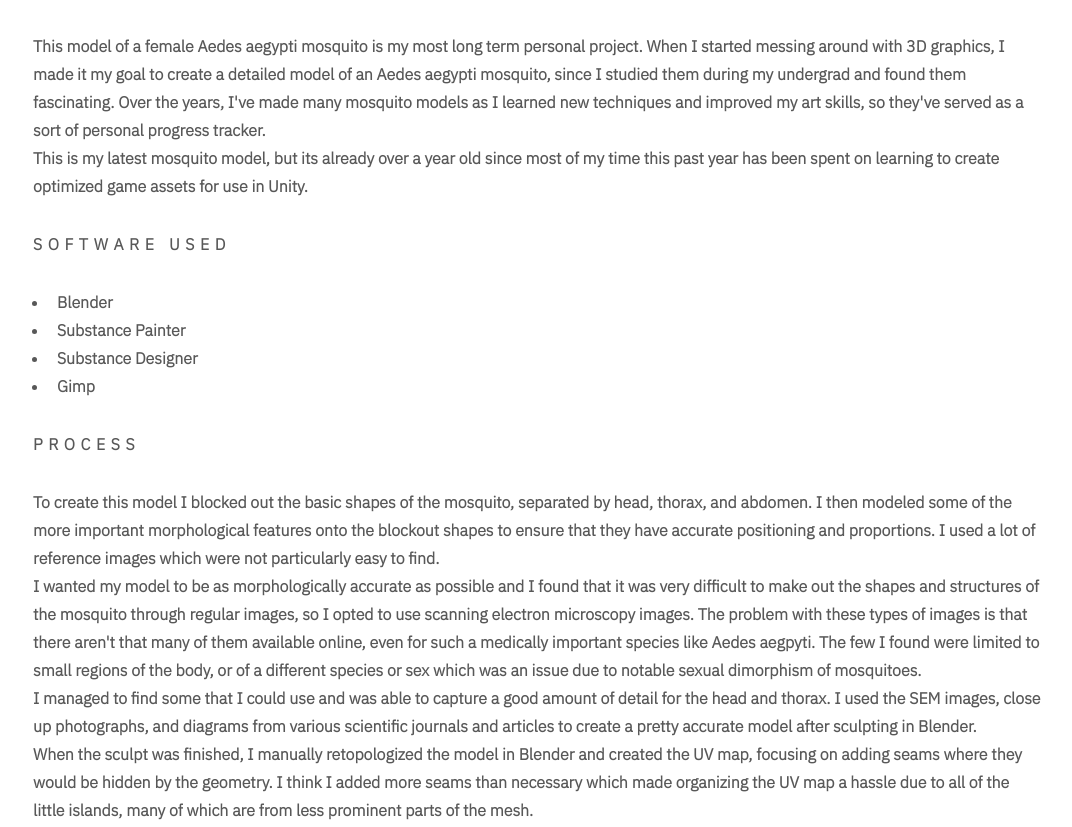
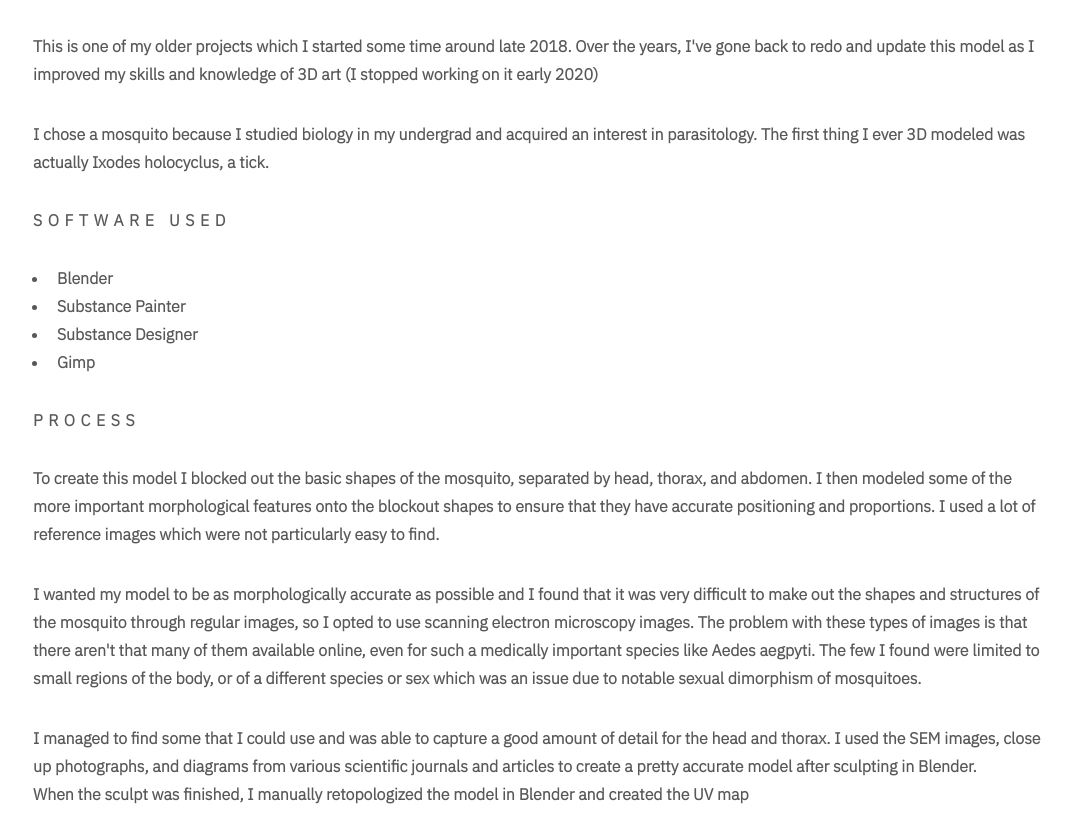
Before and after one commit to skleembof/skleembof.com_live, a plain HTML site: page Mosquito.html in a window 1280 px wide. Shown: the part 390-1217 px from the top of the page, without its empty margins (103-1175 px from the left). Drawn offline with nearby package versions, Linux system fonts and the light colour scheme.

Commit message:
latest deployment (dev/master)

```diff
--- a/Mosquito.html
+++ b/Mosquito.html
@@ -48,8 +48,8 @@
 
 <p><span class="main"><model-viewer bounds="tight" ar="1" ar-modes="webxr scene-viewer quick-look" camera-controls="1" shadow-intensity="1" auto-rotate="1" src="projects/Mosquito/Websquito.glb"><div class="progress-bar hide" slot="progress-bar"><div class="update-bar"/></div></model-viewer></span></p>
 <h2><strong>Background</strong></h2>
-<p>This model of a female Aedes aegypti mosquito is my most long term personal project. When I started messing around with 3D graphics, I made it my goal to create a detailed model of an Aedes aegypti mosquito, since I studied them during my undergrad and found them fascinating. Over the years, I've made many mosquito models as I learned new techniques and improved my art skills, so they've served as a sort of personal progress tracker.<br/>
-This is my latest mosquito model, but its already over a year old since most of my time this past year has been spent on learning to create optimized game assets for use in Unity.</p>
+<p>This is one of my older projects which I started some time around late 2018. Over the years, I've gone back to redo and update this model as I improved my skills and knowledge of 3D art (I stopped working on it early 2020)</p>
+<p>I chose a mosquito because I studied biology in my undergrad and acquired an interest in parasitology. The first thing I ever 3D modeled was actually Ixodes holocyclus, a tick.</p>
 <h3><strong>Software used</strong></h3>
 <ul>
 <li>Blender</li>
@@ -58,10 +58,10 @@ This is my latest mosquito model, but its already over a year old since most of
 <li>Gimp</li>
 </ul>
 <h3>Process</h3>
-<p>To create this model I blocked out the basic shapes of the mosquito, separated by head, thorax, and abdomen. I then modeled some of the more important morphological features onto the blockout shapes to ensure that they have accurate positioning and proportions. I used a lot of reference images which were not particularly easy to find.<br/>
-I wanted my model to be as morphologically accurate as possible and I found that it was very difficult to make out the shapes and structures of the mosquito through regular images, so I opted to use scanning electron microscopy images. The problem with these types of images is that there aren't that many of them available online, even for such a medically important species like Aedes aegpyti. The few I found were limited to small regions of the body, or of a different species or sex which was an issue due to notable sexual dimorphism of mosquitoes.<br/>
-I managed to find some that I could use and was able to capture a good amount of detail for the head and thorax. I used the SEM images, close up photographs, and diagrams from various scientific journals and articles to create a pretty accurate model after sculpting in Blender.<br/>
-When the sculpt was finished, I manually retopologized the model in Blender and created the UV map, focusing on adding seams where they would be hidden by the geometry. I think I added more seams than necessary which made organizing the UV map a hassle due to all of the little islands, many of which are from less prominent parts of the mesh.</p>
+<p>To create this model I blocked out the basic shapes of the mosquito, separated by head, thorax, and abdomen. I then modeled some of the more important morphological features onto the blockout shapes to ensure that they have accurate positioning and proportions. I used a lot of reference images which were not particularly easy to find.  </p>
+<p>I wanted my model to be as morphologically accurate as possible and I found that it was very difficult to make out the shapes and structures of the mosquito through regular images, so I opted to use scanning electron microscopy images. The problem with these types of images is that there aren't that many of them available online, even for such a medically important species like Aedes aegpyti. The few I found were limited to small regions of the body, or of a different species or sex which was an issue due to notable sexual dimorphism of mosquitoes.  </p>
+<p>I managed to find some that I could use and was able to capture a good amount of detail for the head and thorax. I used the SEM images, close up photographs, and diagrams from various scientific journals and articles to create a pretty accurate model after sculpting in Blender.<br/>
+When the sculpt was finished, I manually retopologized the model in Blender and created the UV map</p>
 <p><center>
     <img src="projects/Mosquito/mosky_UvDiffuse.webp" style="max-height: 50vh"/>
 </center></p>
--- a/blog/rss.xml
+++ b/blog/rss.xml
@@ -1,2 +1,2 @@
 <?xml version="1.0" encoding="UTF-8"?>
-<rss version="2.0" xmlns:dc="http://purl.org/dc/elements/1.1/"><channel><title>Leonardo Ramallo's Blog</title><link>https://skleembof.com/blog</link><description>Leo's personal blog</description><language>en-US</language><lastBuildDate>Fri, 22 Apr 2022 21:35:29 GMT</lastBuildDate><generator>rfeed v1.1.1</generator><docs>https://github.com/svpino/rfeed/blob/master/README.md</docs><item><title>New Website</title><link>https://skleembof.com/blog/new-website.html</link><description>I launched a new website!</description><author>Leonardo Ramallo</author><pubDate>Mon, 08 Nov 2021 09:50:00 GMT</pubDate><guid isPermaLink="true">https://skleembof.com/blog/new-website.html</guid></item></channel></rss>
+<rss version="2.0" xmlns:dc="http://purl.org/dc/elements/1.1/"><channel><title>Leonardo Ramallo's Blog</title><link>https://skleembof.com/blog</link><description>Leo's personal blog</description><language>en-US</language><lastBuildDate>Fri, 22 Apr 2022 21:37:33 GMT</lastBuildDate><generator>rfeed v1.1.1</generator><docs>https://github.com/svpino/rfeed/blob/master/README.md</docs><item><title>New Website</title><link>https://skleembof.com/blog/new-website.html</link><description>I launched a new website!</description><author>Leonardo Ramallo</author><pubDate>Mon, 08 Nov 2021 09:50:00 GMT</pubDate><guid isPermaLink="true">https://skleembof.com/blog/new-website.html</guid></item></channel></rss>
```
